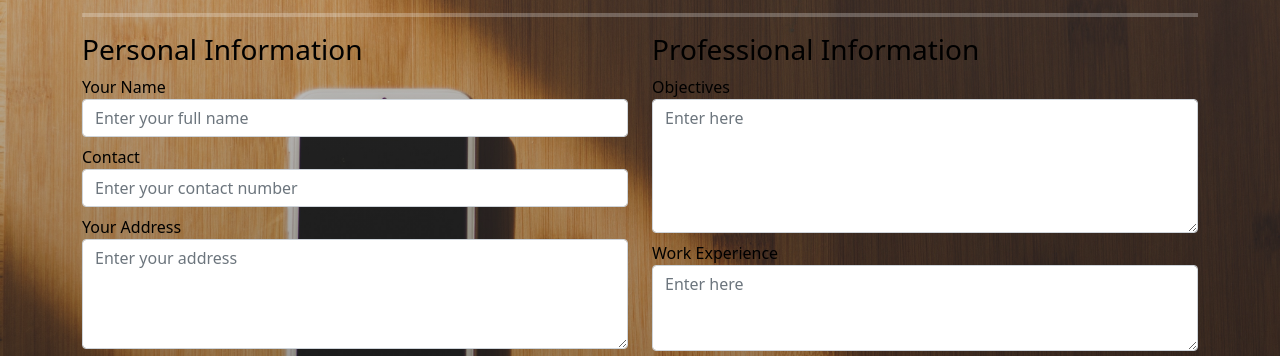
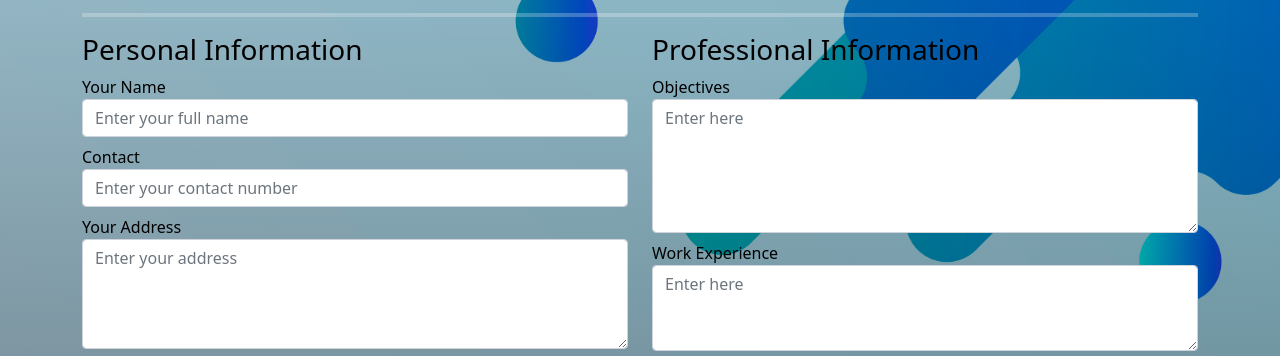
Before and after one commit to kaif-lucifer/Resume-creator, a plain HTML site: page index.html in a window 1280 px wide. Shown: the part 86-442 px from the top of the page. Drawn offline with nearby package versions, Linux system fonts and the light colour scheme.

Commit message:
Update style.css

```diff
--- a/style.css
+++ b/style.css
@@ -12,7 +12,7 @@
 }
 body {
   background-image: linear-gradient(rgba(0, 0, 0, 0.2), rgb(0 0 0 / 54%)),
-    url("Images/bg-form.jpg");
+    url("Images/Bg-1.jpg");
   background-size: cover;
 }
 #Resume-template h1 {
```
